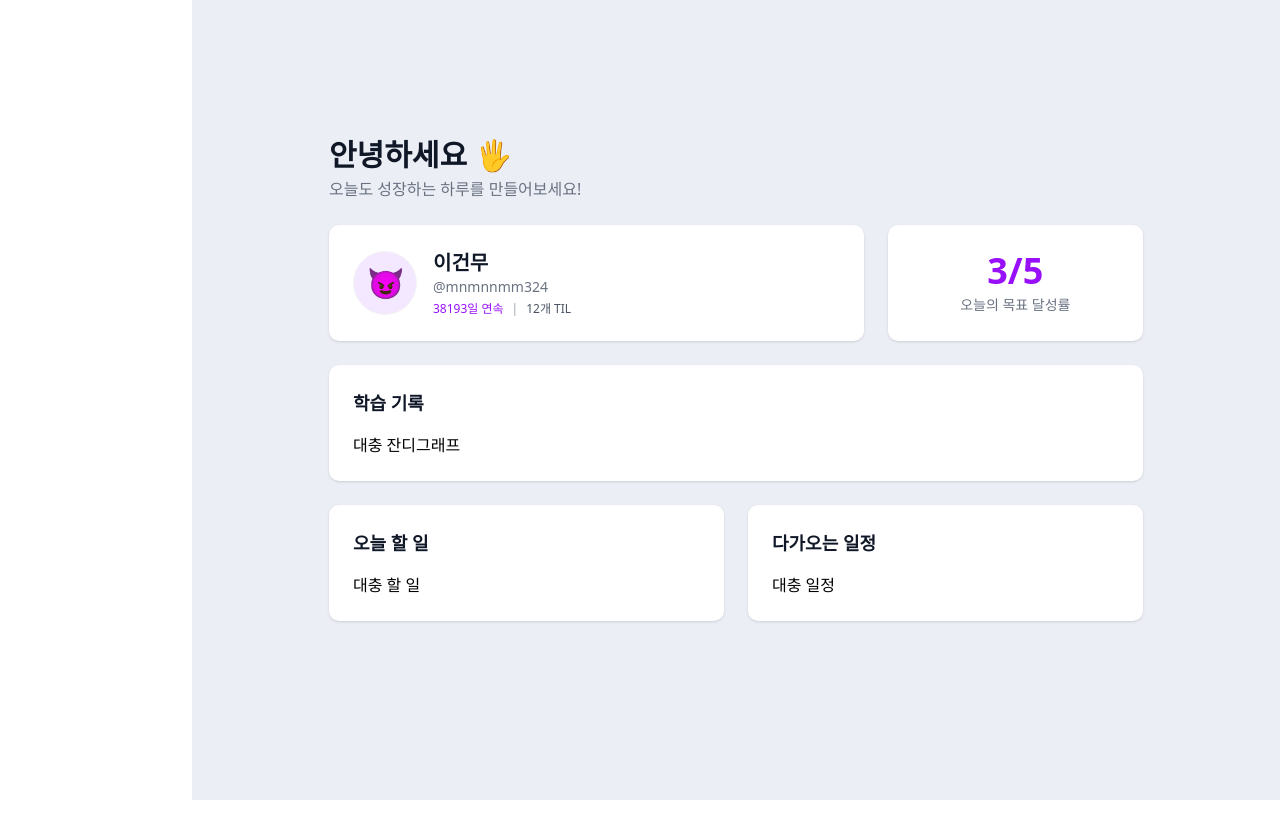
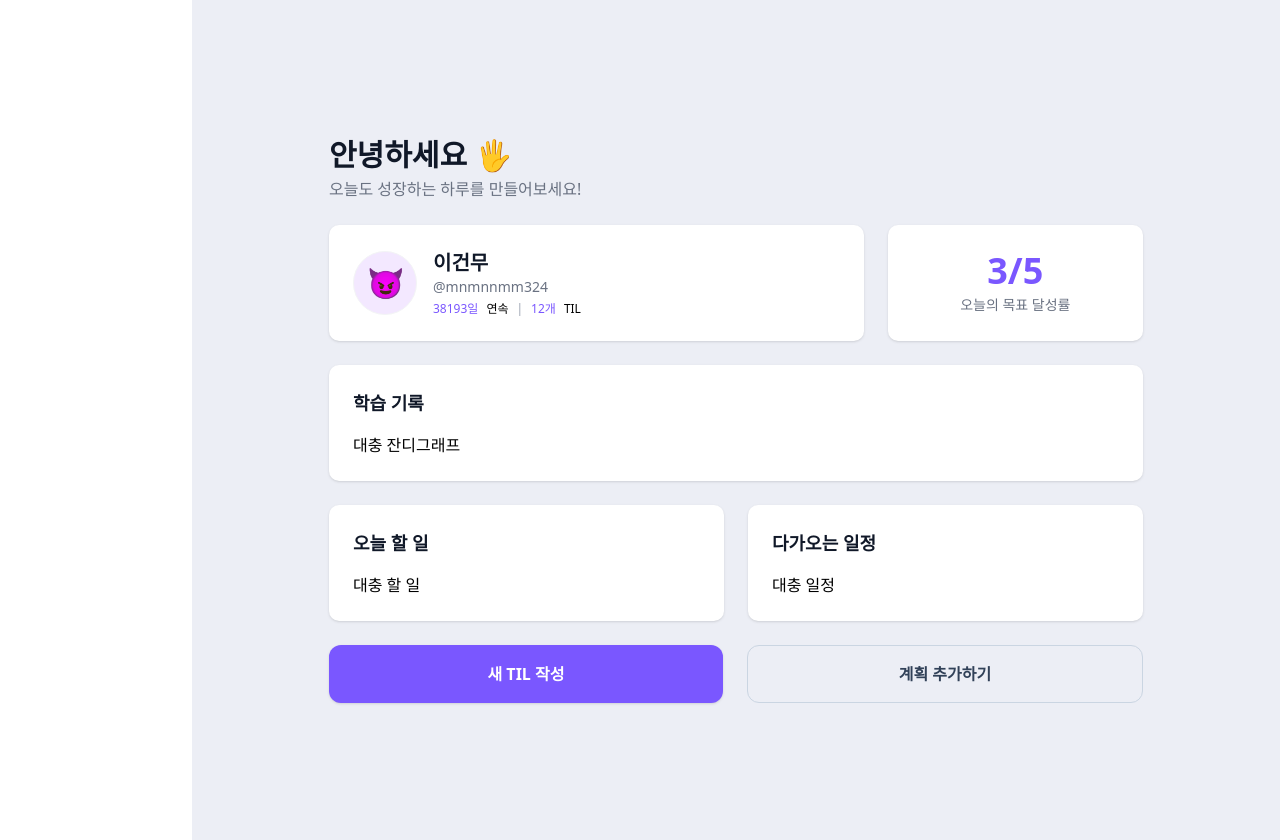
Before and after one commit to DeveloperBlog-Devflow/devflow, a Next.js app: page / in a window 1280 px wide. Before the commit the page ends 800 px from the top, so only its background shows below. Built offline with nearby package versions, Linux system fonts and the light colour scheme.

Commit message:
feat: 하단 Button 섹션 구현

```diff
--- a/app/(with-sidebar)/(home)/page.tsx
+++ b/app/(with-sidebar)/(home)/page.tsx
@@ -1,8 +1,8 @@
 import BottomSection from '@/components/home/BottomSection';
-import Card from '@/components/home/Card';
 import GraphSection from '@/components/home/GraphSection';
 import HeaderSection from '@/components/home/HeaderSection';
 import ProfileSection from '@/components/home/ProfileSection';
+import ButtonSection from '@/components/home/ButtonSection';
 
 const Page = () => {
   return (
@@ -21,6 +21,7 @@ const Page = () => {
 
       {/* 3. ButtonSection */}
       {/* 버튼 두개 만드쇼 */}
+      <ButtonSection />
     </div>
   );
 };
--- /dev/null
+++ b/components/home/ButtonSection.tsx
@@ -0,0 +1,21 @@
+const ButtonSection = () => {
+  return (
+    <div className="flex w-full max-w-5xl gap-6">
+      <button
+        type="button"
+        className="bg-primary flex-1 rounded-xl py-4 text-center text-base font-semibold text-white shadow-sm transition hover:bg-violet-500 active:bg-violet-700 disabled:cursor-not-allowed disabled:opacity-60"
+      >
+        새 TIL 작성
+      </button>
+
+      <button
+        type="button"
+        className="flex-1 rounded-xl border border-slate-300 bg-none py-4 text-center text-base font-semibold text-slate-700 transition hover:bg-slate-200 active:bg-slate-300 disabled:cursor-not-allowed disabled:opacity-60"
+      >
+        계획 추가하기
+      </button>
+    </div>
+  );
+};
+
+export default ButtonSection;
--- a/components/home/ProfileSection.tsx
+++ b/components/home/ProfileSection.tsx
@@ -17,9 +17,9 @@ const ProfileSection = ({ className }: ProfileSectionProps) => {
             <h3 className="text-xl font-bold text-gray-900">이건무</h3>
             <p className="text-sm text-gray-500">@mnmnnmm324</p>
             <div className="mt-1 flex gap-2 text-xs font-medium">
-              <span className="text-purple-600">38193일 연속</span>
+              <span className="text-primary">38193일 </span>연속
               <span className="text-gray-400">|</span>
-              <span className="text-gray-600">12개 TIL</span>
+              <span className="text-primary">12개 </span>TIL
             </div>
           </div>
         </Card>
@@ -27,7 +27,7 @@ const ProfileSection = ({ className }: ProfileSectionProps) => {
 
       <div className="md:col-span-1">
         <Card className="flex h-full flex-col items-center justify-center text-center">
-          <div className="mb-1 text-4xl font-bold text-purple-600">3/5</div>
+          <div className="text-primary mb-1 text-4xl font-bold">3/5</div>
           <div className="text-sm font-medium text-gray-500">
             오늘의 목표 달성률
           </div>
```
